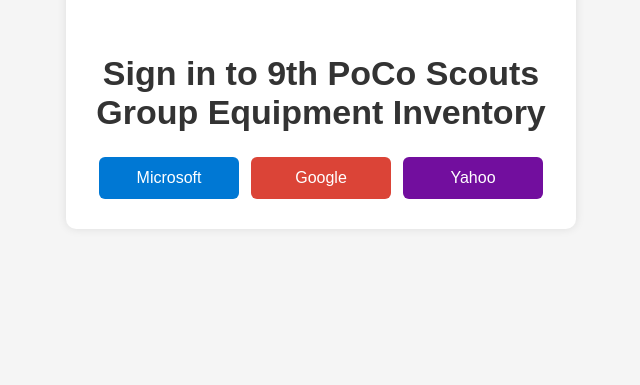
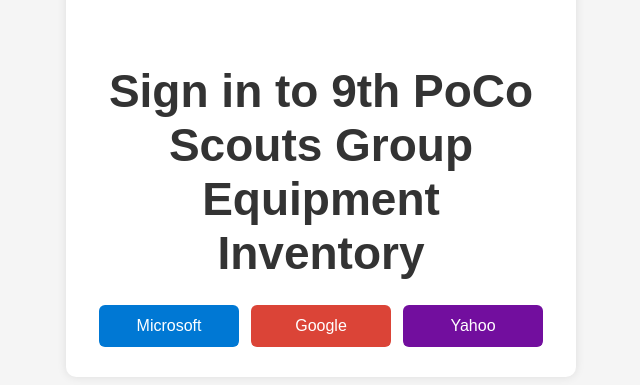
Before and after one commit to scouter-g/9thPocoScouts, a plain HTML site: page login.html in a window 1280 px wide. Shown: the part 419-804 px from the top of the page, without its empty margins (319-959 px from the left). Drawn offline with Linux system fonts and the light colour scheme.

Commit message:
more font increase

```diff
--- a/login.html
+++ b/login.html
@@ -38,7 +38,7 @@
     h2 {
       margin-bottom: 25px;
       color: #333;
-      font-size: 34px;
+      font-size: 46px;
     }
 
     .button-row {
```
